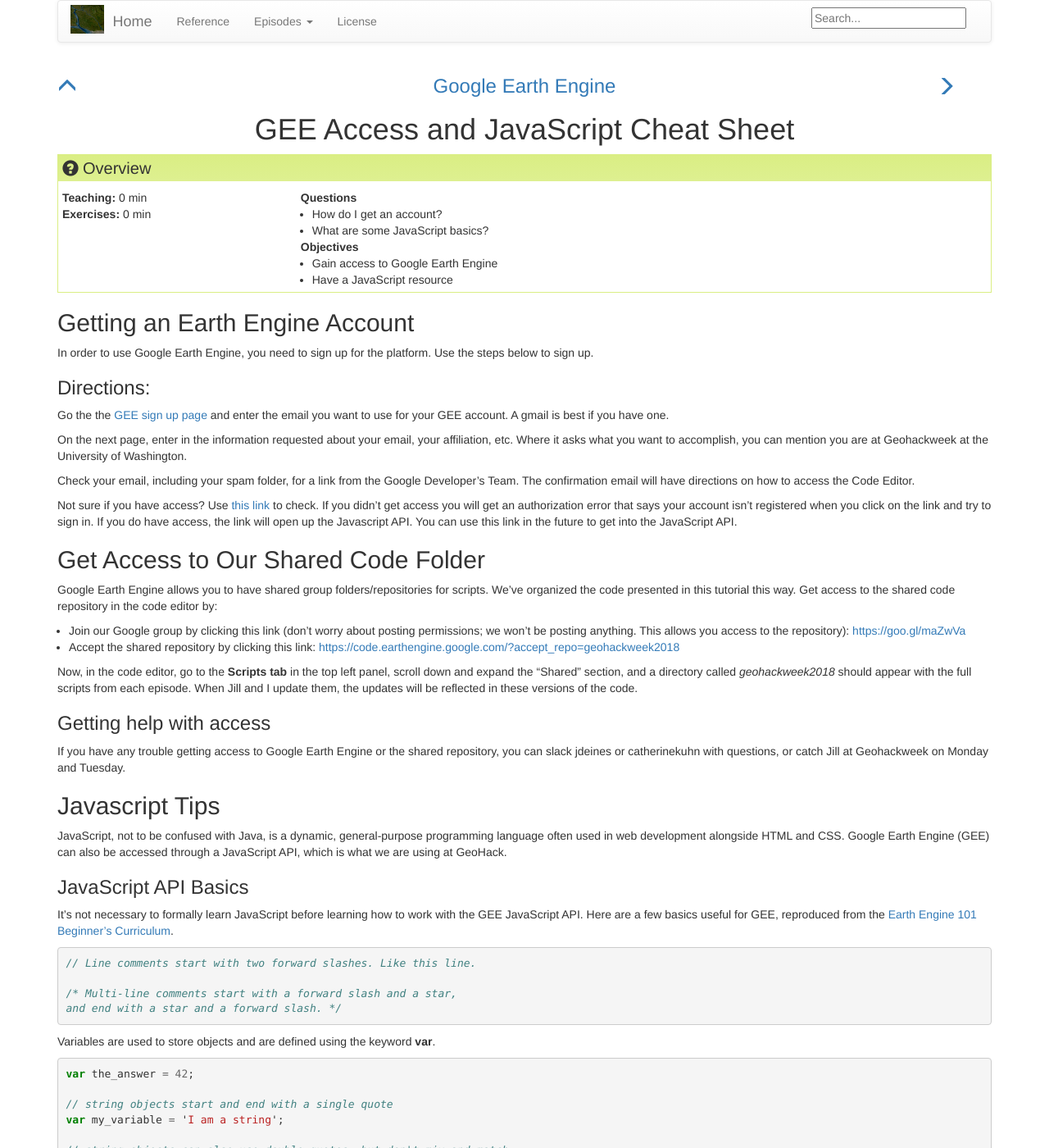
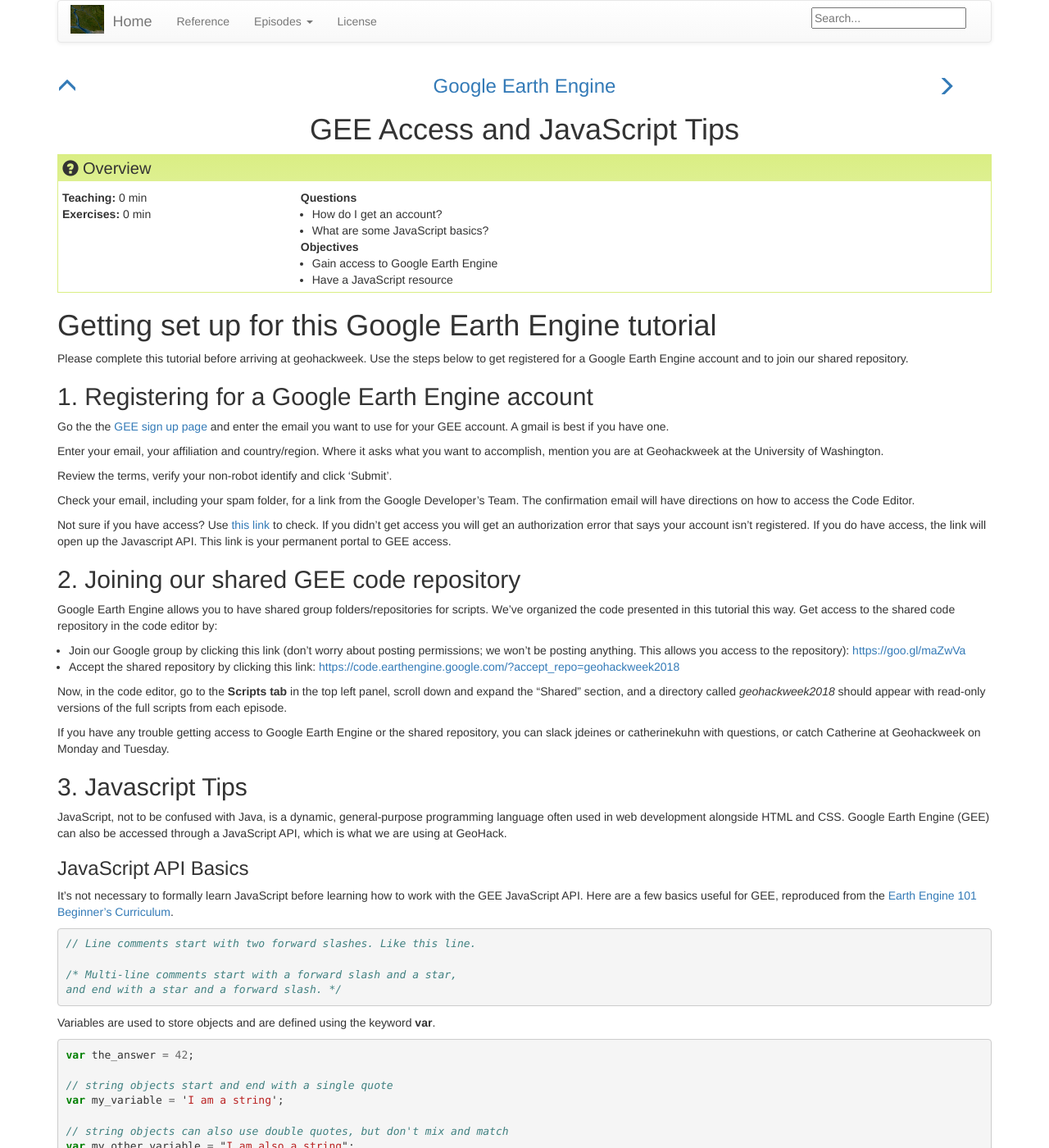
Before and after one commit to geohackweek/GoogleEarthEngine, a Jekyll site: the page built from _episodes/00-access-javascript.md, in a window 1280 px wide and 1400 px high. Shown: the whole window at 82% size. Built offline with Jekyll 4.4.1, drawn with Linux system fonts in a browser that asks for light colours.

Commit message:
ep 00 reformatting

```diff
--- a/_episodes/00-access-javascript.md
+++ b/_episodes/00-access-javascript.md
@@ -1,5 +1,5 @@
 ---
-title: "GEE Access and JavaScript Cheat Sheet"
+title: "GEE Access and JavaScript Tips"
 teaching: 0
 exercises: 0
 questions:
@@ -13,37 +13,41 @@ keypoints:
 - "The Code Editor is a user friendly access point for Earth Engine that uses the JavaScript API."
 - " JavaScript is a programming language that is also widely used in web development."
 ---
-## Getting an Earth Engine Account
+# Getting set up for this Google Earth Engine tutorial
 
-In order to use Google Earth Engine, you need to sign up for the platform. Use the steps below to sign up.
+Please complete this tutorial before arriving at geohackweek.
+Use the steps below to get registered for a Google Earth Engine account and to join our shared repository.
 
-### Directions:
+## 1. Registering for a Google Earth Engine account
 
 Go the the [GEE sign up page](https://signup.earthengine.google.com/#!/) and enter the email you want to use for your GEE account. A gmail is best if you have one.
 
-On the next page, enter in the information requested about your email, your affiliation, etc. Where it asks what you want to accomplish, you can mention you are at Geohackweek at the University of Washington.
+Enter your email, your affiliation and country/region. Where it asks what you want to accomplish, mention you are at Geohackweek at the University of Washington.
+
+Review the terms, verify your non-robot identify and click 'Submit'.
 
 Check your email, including your spam folder, for a link from the Google Developer's Team. The confirmation email will have directions on how to access the Code Editor.
 
-Not sure if you have access? Use [this link](https://code.earthengine.google.com/) to check. If you didn't get access you will get an authorization error that says your account isn't registered when you click on the link and try to sign in. If you do have access, the link will open up the Javascript API. You can use this link in the future to get into the JavaScript API.
+Not sure if you have access? Use [this link](https://code.earthengine.google.com/) to check. If you didn't get access you will get an authorization error that says your account isn't registered. If you do have access, the link will open up the Javascript API. This link is your permanent portal to GEE access.
 
-## Get Access to Our Shared Code Folder
+## 2. Joining our shared GEE code repository
 
 Google Earth Engine allows you to have shared group folders/repositories for scripts. We've organized the code presented in this tutorial this way. Get access to the shared code repository in the code editor by:
 
 - Join our Google group by clicking this link (don't worry about posting permissions; we won't  be posting anything. This allows you access to the repository): [https://goo.gl/maZwVa](https://goo.gl/maZwVa)
 - Accept the shared repository by clicking this link: [https://code.earthengine.google.com/?accept_repo=geohackweek2018](https://code.earthengine.google.com/?accept_repo=geohackweek2018)
 
-Now, in the code editor, go to the **Scripts tab** in the top left panel, scroll down and expand the "Shared" section, and a directory called *geohackweek2018* should appear with the full scripts from each episode. When Jill and I update them, the updates will be reflected in these versions of the code.
+Now, in the code editor, go to the **Scripts tab** in the top left panel, scroll down and expand the "Shared" section, and a directory called *geohackweek2018* should appear with read-only versions of the full scripts from each episode.
 
-### Getting help with access
-If you have any trouble getting access to Google Earth Engine or the shared repository, you can slack jdeines or catherinekuhn with questions, or catch Jill at Geohackweek on Monday and Tuesday.
+If you have any trouble getting access to Google Earth Engine or the shared repository, you can slack jdeines or catherinekuhn with questions, or catch Catherine at Geohackweek on Monday and Tuesday.
 
-## Javascript Tips
+
+## 3. Javascript Tips
 
 JavaScript, not to be confused with Java, is a dynamic, general-purpose programming language often used in web development alongside HTML and CSS. Google Earth Engine (GEE) can also be accessed through a JavaScript API, which is what we are using at GeoHack.
 
 ### JavaScript API Basics
+
 It's not necessary to formally learn JavaScript before learning how to work with the GEE JavaScript API. Here are a few basics useful for GEE, reproduced from the [Earth Engine 101 Beginner's Curriculum](https://docs.google.com/document/d/1ZxRKMie8dfTvBmUNOO0TFMkd7ELGWf3WjX0JvESZdOE/edit).
 
 {% highlight javascript %}
```
